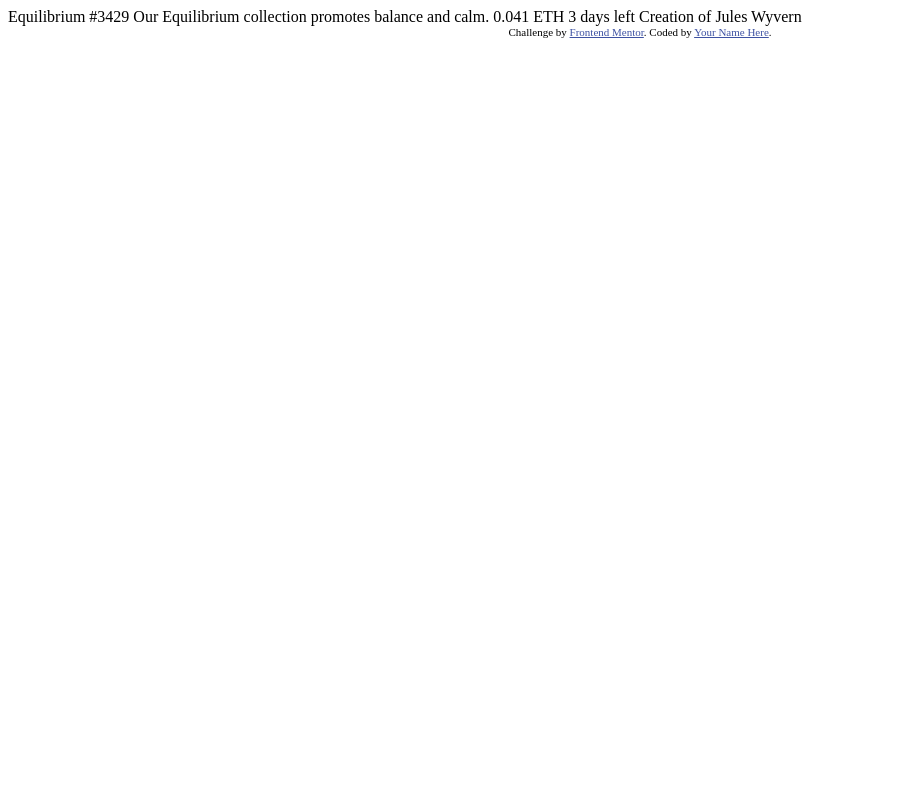
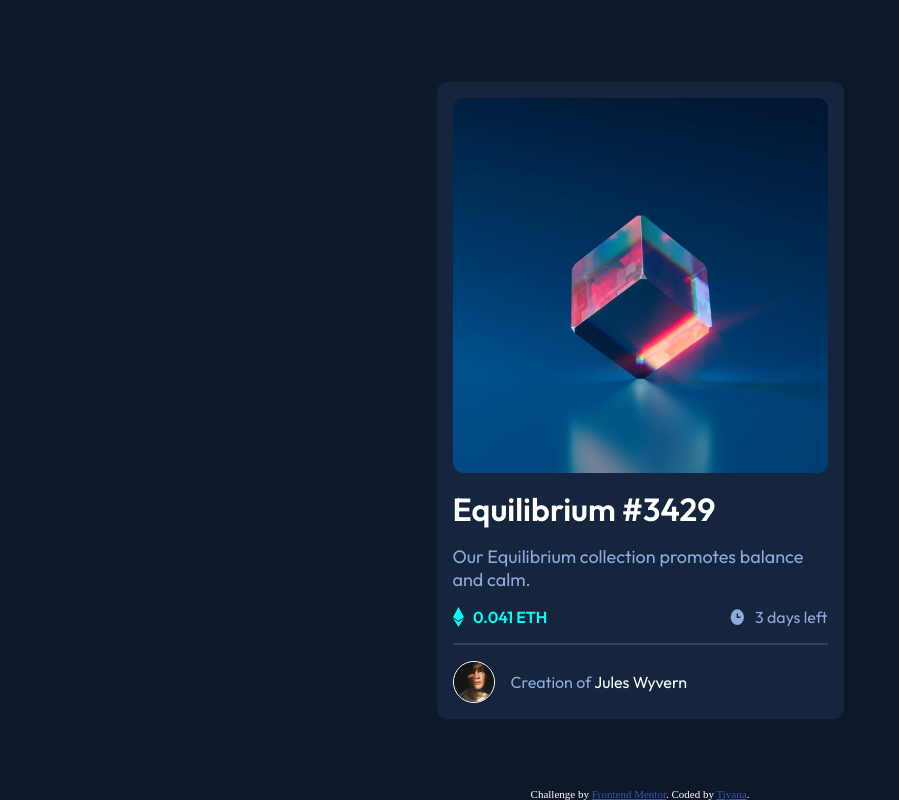
Before and after one commit to Tiyana19/NFT-preview-card, a plain HTML site: page index.html in a window 1280 px wide. Shown: the whole page, without its empty margins (0-899 px from the left). Drawn offline with Linux system fonts and the light colour scheme.

Commit message:
project created

```diff
--- a/index.html
+++ b/index.html
@@ -1,33 +1,74 @@
 <!DOCTYPE html>
 <html lang="en">
-<head>
-  <meta charset="UTF-8">
-  <meta name="viewport" content="width=device-width, initial-scale=1.0"> <!-- displays site properly based on user's device -->
+  <head>
+    <meta charset="UTF-8" />
+    <meta name="viewport" content="width=device-width, initial-scale=1.0" />
+    <!-- displays site properly based on user's device -->
 
-  <link rel="icon" type="image/png" sizes="32x32" href="./images/favicon-32x32.png">
+    <link
+      rel="icon"
+      type="image/png"
+      sizes="32x32"
+      href="./images/favicon-32x32.png"
+    />
+    <link rel="preconnect" href="https://fonts.googleapis.com" />
+    <link rel="preconnect" href="https://fonts.gstatic.com" crossorigin />
+    <link
+      href="https://fonts.googleapis.com/css2?family=Outfit:wght@300;400;600&display=swap"
+      rel="stylesheet"
+    />
+    <link href="./style.css" rel="stylesheet" />
+    <title>Frontend Mentor | NFT preview card component</title>
+  </head>
+  <body>
+    <main class="main-class">
+      <div class="card-component">
+        <div class="img-div">
+          <!-- <img class="view-icon" src="./images/icon-view.svg" /> -->
+          <img
+            class="equil-img"
+            src="./images/image-equilibrium.jpg"
+            alt="image of equilibrium"
+          />
+        </div>
+        <div class="card-text">
+          <h1>Equilibrium #3429</h1>
 
-  <title>Frontend Mentor | NFT preview card component</title>
+          <p class="info">
+            Our Equilibrium collection promotes balance and calm.
+          </p>
 
-  <!-- Feel free to remove these styles or customise in your own stylesheet 👍 -->
-  <style>
-    .attribution { font-size: 11px; text-align: center; }
-    .attribution a { color: hsl(228, 45%, 44%); }
-  </style>
-</head>
-<body>
+          <div class="num-class">
+            <div class="eth">
+              <img src="./images/icon-ethereum.svg" alt="ethereum icon" />
+              <span>0.041 ETH</span>
+            </div>
+            <div class="days">
+              <img src="./images/icon-clock.svg" alt="clock icon" />
+              <span>3 days left</span>
+            </div>
+          </div>
 
-  Equilibrium #3429
+          <hr />
 
-  Our Equilibrium collection promotes balance and calm.
+          <div class="creator">
+            <img
+              class="avatar-img"
+              src="./images/image-avatar.png"
+              alt="image avatar"
+            />
+            <p>Creation of <span>Jules Wyvern</span></p>
+          </div>
+        </div>
+      </div>
 
-  0.041 ETH
-  3 days left
-
-  Creation of Jules Wyvern
-
-  <div class="attribution">
-    Challenge by <a href="https://www.frontendmentor.io?ref=challenge" target="_blank">Frontend Mentor</a>.
-    Coded by <a href="#">Your Name Here</a>.
-  </div>
-</body>
+      <footer class="attribution">
+        Challenge by
+        <a href="https://www.frontendmentor.io?ref=challenge" target="_blank"
+          >Frontend Mentor</a
+        >. Coded by
+        <a href="https://github.com/Tiyana19" target="_blank">Tiyana</a>.
+      </footer>
+    </main>
+  </body>
 </html>
--- /dev/null
+++ b/style.css
@@ -0,0 +1,121 @@
+*, ::after, ::before {
+    margin: 0;
+    padding: 0;
+}
+html {
+    box-sizing: border-box;
+}
+.main-class {
+    width: 100vw;
+    height: 100vh;
+    background-color: hsl(217, 54%, 11%);
+    display: flex;
+    justify-content: center;
+    align-items: center;
+}
+.card-component {
+    width: 375px;
+    height: auto;
+    background-color: hsl(216, 50%, 16%);
+    padding: 1rem;
+    color: hsl(215, 51%, 70%);
+    border-radius: 10px;
+    font-family: 'Outfit', sans-serif;
+
+}
+.card-text {
+    max-width: 100%;
+    height: auto;
+    display: flex;
+    flex-direction: column;
+    /* justify-content: space-between; */
+    gap: 1rem;
+}
+
+                /*** Image stylesheet ***/
+.img-div {
+    /* position: relative; */
+    border-radius: 10px;
+
+}
+.equil-img {
+    max-width: 100%;
+    height: auto;
+    display: block;
+    border-radius: 10px;
+}
+                /*** Card Text stylesheet ***/
+h1 {
+    color: hsl(0, 0%, 100%);
+    font-weight: 600;
+    margin-top: 1rem;
+}
+.card-text .info {
+    font-size: 18px;
+}
+.num-class {
+    display: flex;
+    justify-content: space-between;
+}
+.eth span {
+    color: hsl(178, 100%, 50%);
+    font-weight: 600;
+}
+.num-class .eth, .days{
+    display:  flex;
+}
+.num-class span {
+    margin-left: 0.6rem;
+}
+.avatar-img{
+    width: 40px;
+    height: 40px;
+    border: solid 1px hsl(0, 0%, 100%);
+    border-radius: 100px;
+}
+.creator {
+    display: flex;
+}
+.creator p {
+    margin: auto 0 auto 1rem;
+}
+.creator p span {
+    color: hsl(0, 0%, 100%);
+}
+hr {
+    border: hsl(215, 32%, 27%) solid 1px;
+}
+
+                /*** Hover stylesheet ***/
+
+.img-div:hover{
+    background: hsla(178, 100%, 50%, 0.537) url("./images/icon-view.svg") no-repeat center ;
+    cursor: pointer;
+
+}
+
+.equil-img:hover {
+    opacity: 0.3;
+}
+
+h1:hover {
+    color: hsl(178, 100%, 50%);
+    cursor: pointer;
+}
+.creator p span:hover {
+    color: hsl(178, 100%, 50%);
+    cursor: pointer;
+}
+                /*** Footer stylesheet ***/
+.attribution {
+    font-size: 11px;
+    text-align: center;
+    color: hsl(0, 0%, 100%);
+    position: absolute;
+    bottom: 0;
+}
+
+.attribution a {
+    color: hsl(228, 45%, 44%);
+
+}
```
